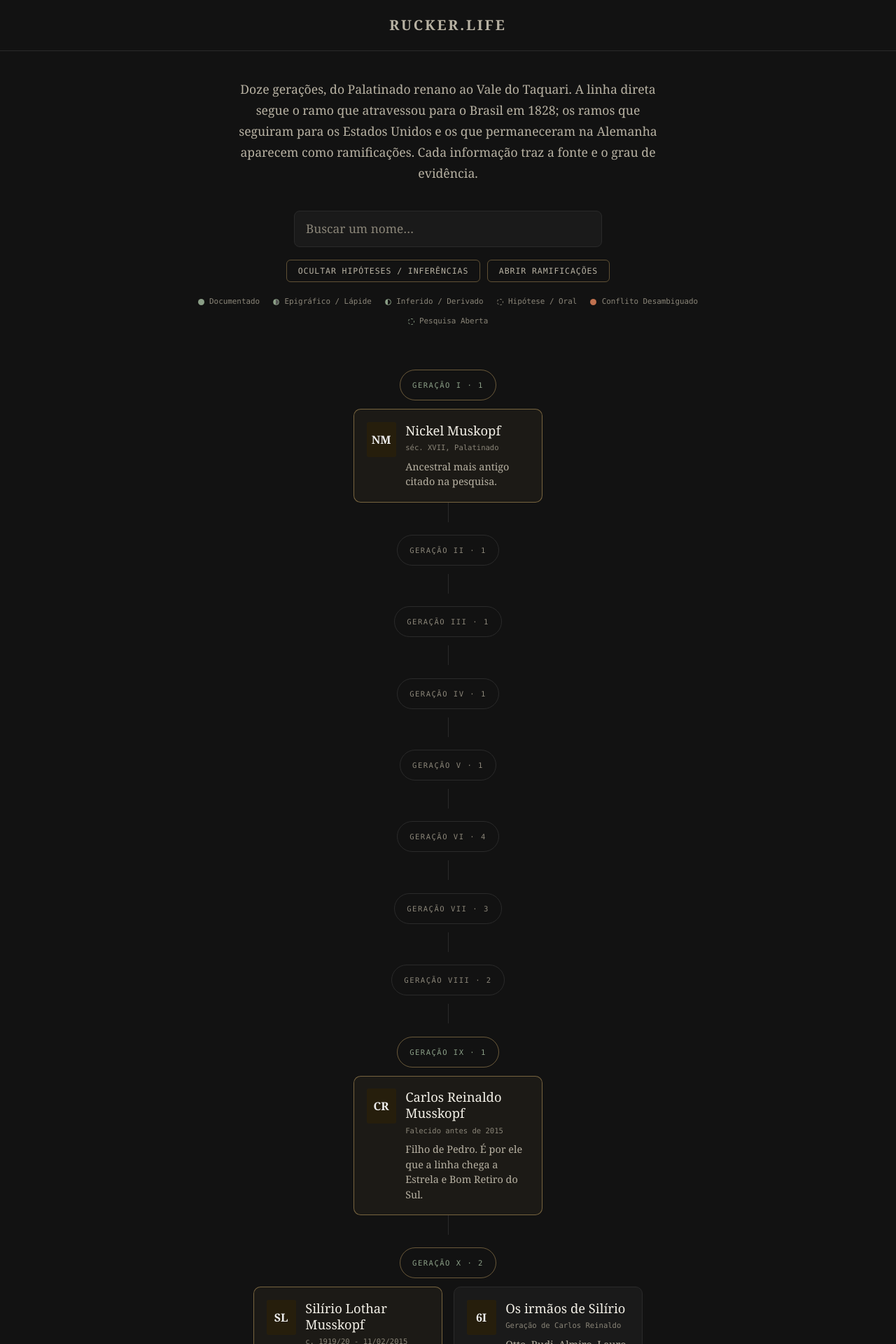
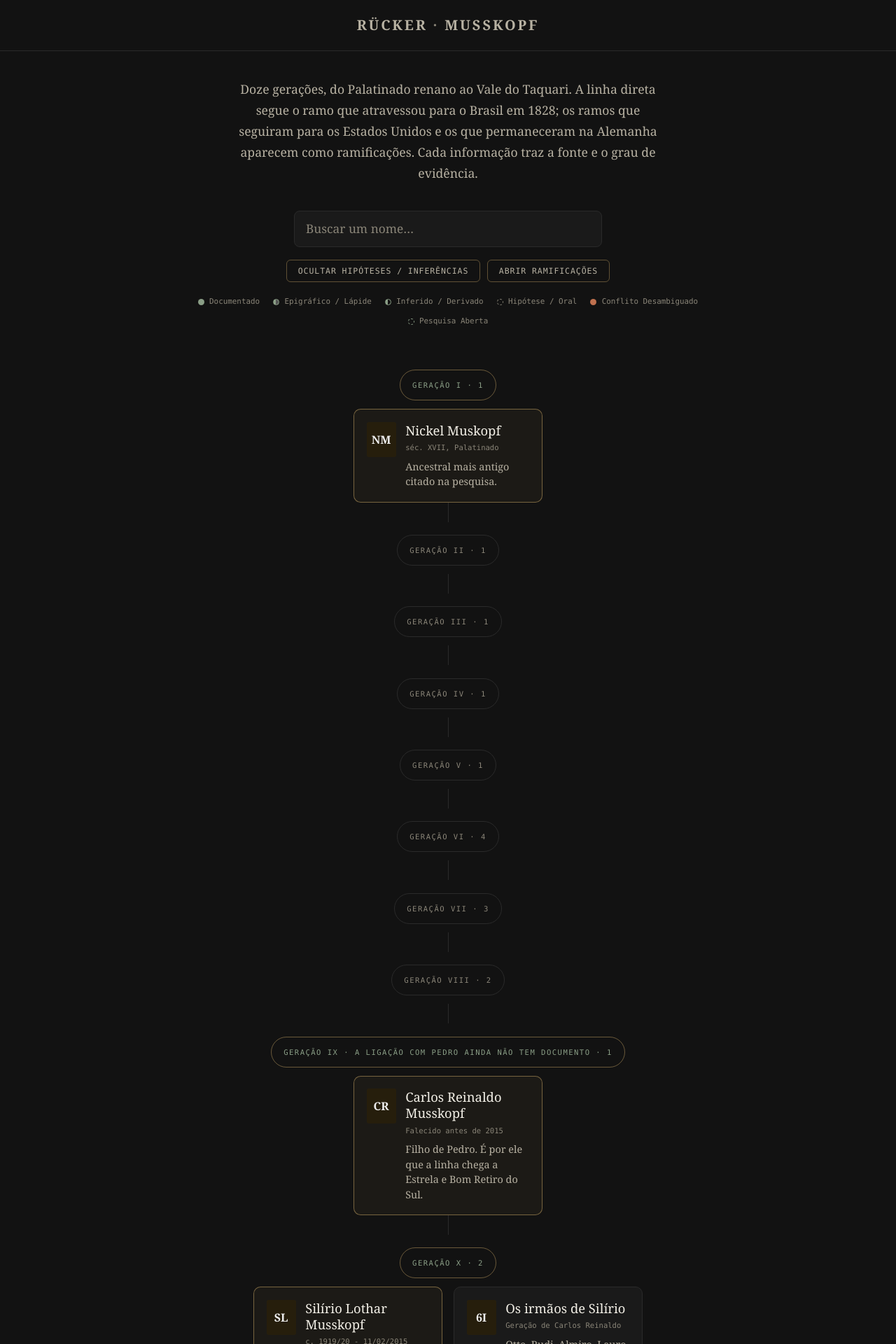
Before and after one commit to frucker-muss/frucker-muss.github.io, a Jekyll site: the page built from musskopf/arvore.html, in a window 1280 px wide. Shown: the top 1920 px of the page at 70% size. Built offline with Jekyll 4.4.1, drawn with Linux system fonts in a browser that asks for light colours.

Commit message:
Cabeçalho passa a "Rücker · Musskopf"; marca a quebra na árvore materna
O topo de toda página dizia "Rucker.life". O domínio já diz isso, e repetir
o nome paterno acima de cada página do acervo materno contradiz a paridade
entre os dois acervos. Hover deixa de ser dourado (acento Rücker) e passa a
neutro.

Na árvore Musskopf, o elo Pedro → Carlos Reinaldo não tem registro civil —
só o quadro genealógico da carta de 2002 ao pessoal de Roca Sales. A regra do
AGENTS.md proíbe desenhá-lo como elo sólido, então a quebra agora aparece no
rótulo da geração, em português corrente.

AGENTS.md atualizado: home, cabeçalho, árvore materna, convenção da quebra,
grafias Reinoldo/Reinaldo e Era/Erna Lisetta, pendência do og:image.

Co-Authored-By: Claude Opus 5 <noreply@anthropic.com>
Claude-Session: https://claude.ai/code/session_016MeRNMszEaq2UWy6M43yjs

```diff
--- a/_layouts/default.html
+++ b/_layouts/default.html
@@ -81,7 +81,8 @@
     font-weight: bold;
     text-decoration: none;
   }
-  .site-header-title:hover { color: #d4af6a; text-decoration: none; }
+  .site-header-title:hover { color: #f2efe6; text-decoration: none; }
+  .site-header-title span { color: #8a8578; }
 
   /* ---------- Conteúdo ---------- */
   .page-content {
@@ -332,7 +333,7 @@
 <body>
   <a class="skip-link" href="#conteudo">Ir ao conteúdo</a>
   <header class="site-header">
-    <a href="{{ '/' | relative_url }}" class="site-header-title">Rucker.life</a>
+    <a href="{{ '/' | relative_url }}" class="site-header-title">Rücker <span aria-hidden="true">·</span> Musskopf</a>
   </header>
 
   <main id="conteudo" class="page-content">
--- a/musskopf/arvore.html
+++ b/musskopf/arvore.html
@@ -365,7 +365,7 @@ description: "Árvore genealógica da família Musskopf, de Nickel Muskopf no Pa
         ]
       },
       {
-        id: "carlos", ger: "Geração IX", linha: "direta", iniciais: "CR",
+        id: "carlos", ger: "Geração IX · a ligação com Pedro ainda não tem documento", linha: "direta", iniciais: "CR",
         nome: "Carlos Reinaldo Musskopf", vida: "Falecido antes de 2015",
         papel: "Filho de Pedro. É por ele que a linha chega a Estrela e Bom Retiro do Sul.",
         sub: "Cônjuge: Hulda Stolte",
```
Also changed, not shown: other parts of musskopf/arvore.html (+1 -1 lines), AGENTS.md (+35 -5 lines).
